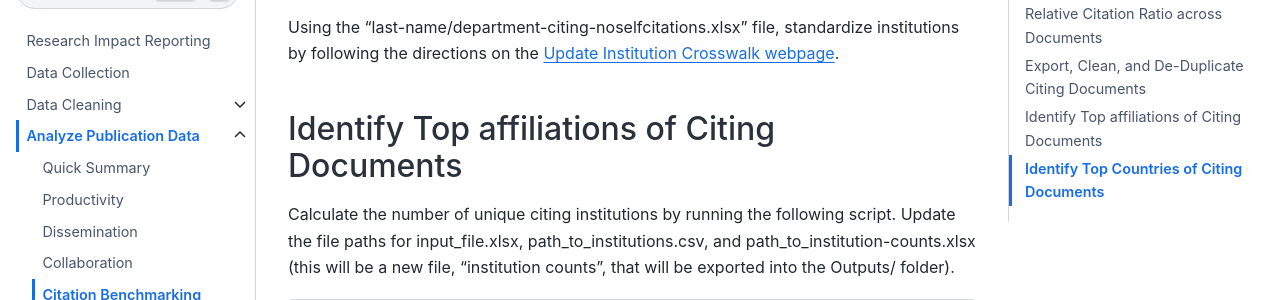
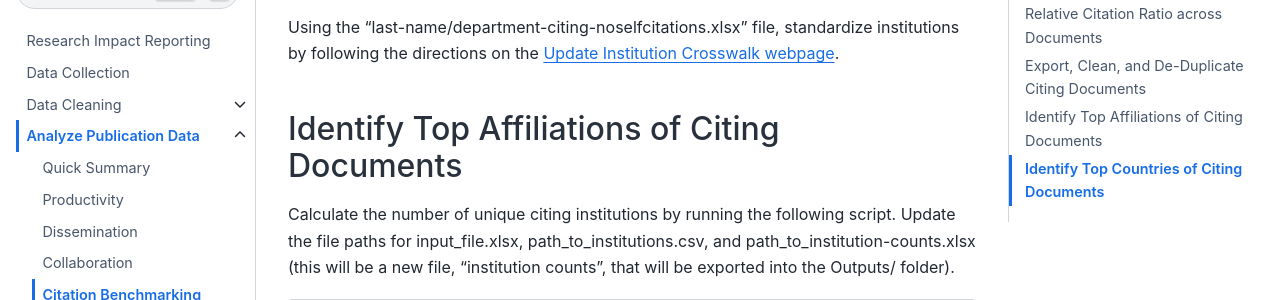
Before and after one commit to vvlooking/research-impact, a Jupyter Book: the page built from website/analyze-data-citation-benchmarking.md, in a window 1280 px wide and 900 px high, scrolled down 4567 px. Shown: the part 151-451 px from the top of the window. Built offline with Jupyter Book 1.0.4 settings and Sphinx 7.4.7 and the Sphinx Book theme 1.1.4, drawn with Linux system fonts in a browser that asks for light colours.

```diff
--- a/website/analyze-data-citation-benchmarking.md
+++ b/website/analyze-data-citation-benchmarking.md
@@ -190,7 +190,7 @@ Create a working copy of the file exported from OpenRefine and use a standard na
 
 Using the "last-name/department-citing-noselfcitations.xlsx" file, standardize institutions by following the directions on the [Update Institution Crosswalk webpage](https://vvlooking.github.io/research-impact/data-cleaning-crosswalk.html).
 
-## Identify Top affiliations of Citing Documents
+## Identify Top Affiliations of Citing Documents
 
 Calculate the number of unique citing institutions by running the following script. Update the file paths for input_file.xlsx, path_to_institutions.csv, and path_to_institution-counts.xlsx (this will be a new file, “institution counts”, that will be exported into the Outputs/ folder).
 
```
